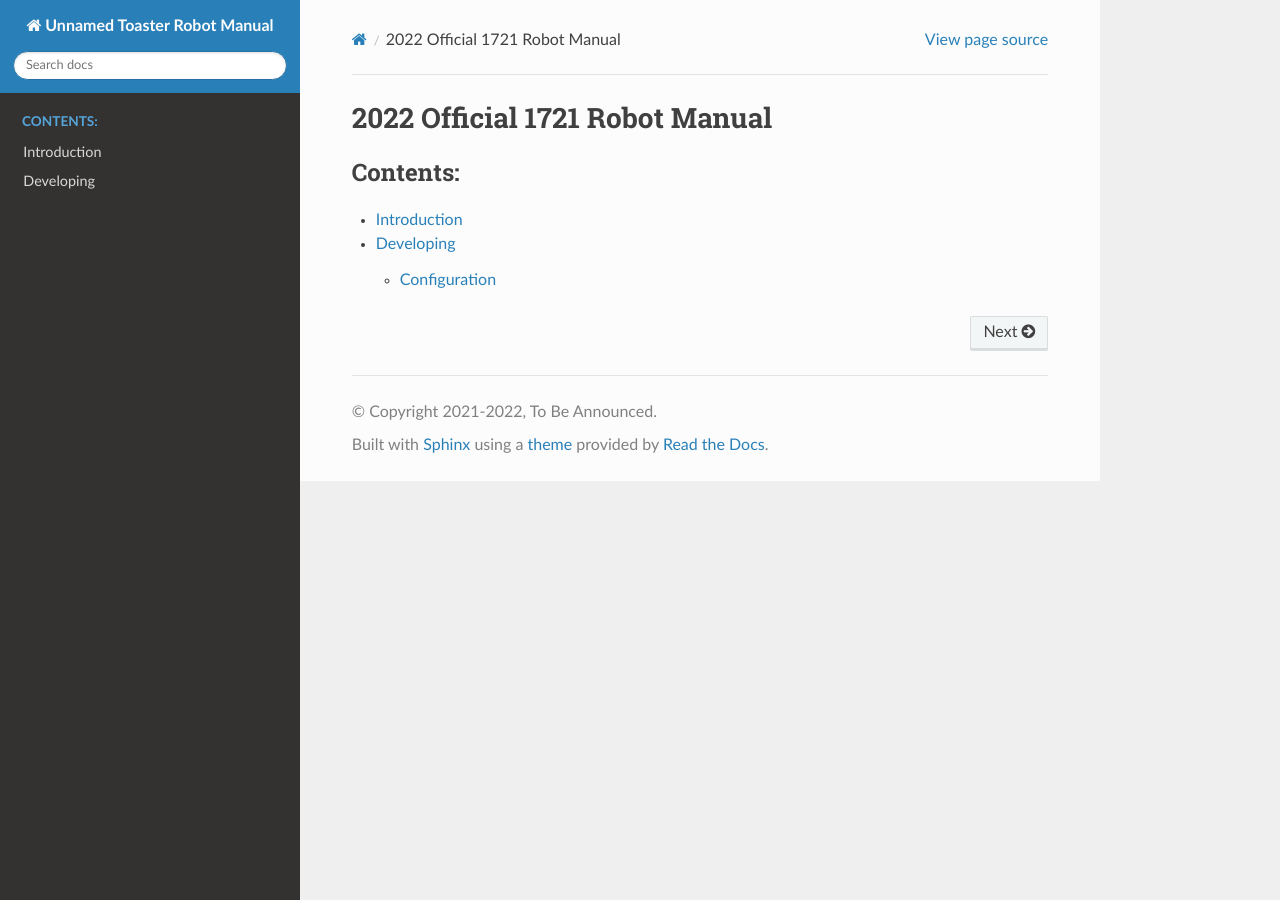
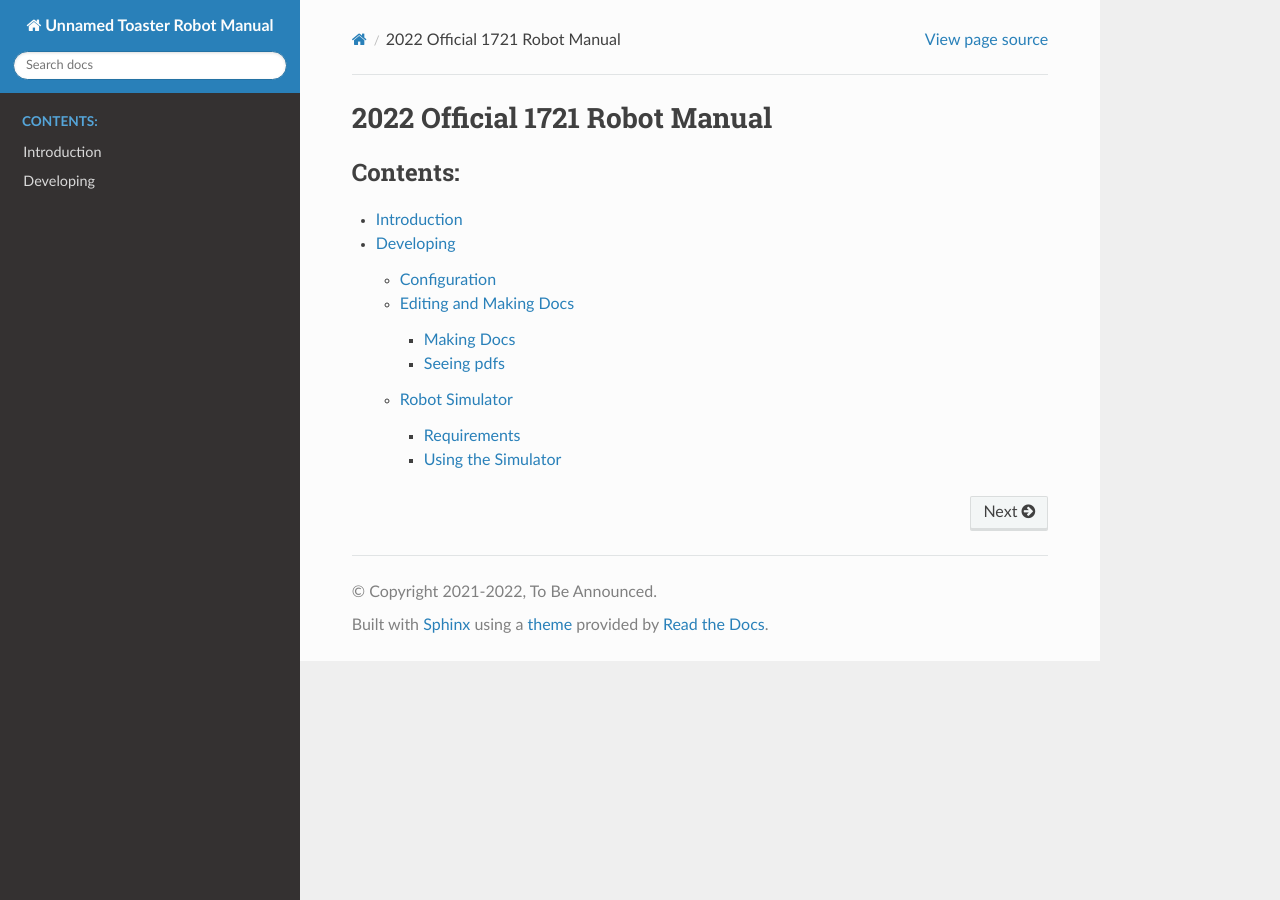
Before and after one commit to FRC-1721/1721-RapidReact, a Sphinx documentation site: the page built from docs/index.rst, in a window 1280 px wide. Built offline with Sphinx 7.4.7 and the Read the Docs theme 2.0.0, drawn with Linux system fonts in a browser that asks for light colours; some of the changed lines change nothing that is shown.

Commit message:
add pipenv files, Editing and Making docs, and Robot simulator

```diff
--- a/docs/developing/developing.rst
+++ b/docs/developing/developing.rst
@@ -14,3 +14,57 @@
 
 .. literalinclude:: ../../rio/constants/robot_hardware.yaml
   :language: YAML
+
+
+Editing and Making Docs
+========================
+
+you will need
+
+.. code-block:: shell
+
+   # Ubuntu.Debian users
+   sudo apt install texlive-latex-recommended texlive-latex-extra texlive-pictures pandoc rename latexmk
+
+Making Docs
+-----------
+
+Go into the ``Docs`` in ``pre2022season``, once there you can run
+
+.. code-block:: shell
+
+   pipenv install # this step may take a while
+   pipenv shell
+   make latexpdf # this makes a pdf of the manuel
+
+Seeing pdfs
+-----------
+
+You should then open ``rio`` within your file manager, within ``rio`` there will be a ``_build`` in there is the pdf you just made.
+
+Robot Simulator
+===============
+
+
+Requirements
+------------
+
+Go to directory ``rio`` then run
+
+.. code-block:: shell
+
+   pipenv install # this step may take some time
+   pipenv shell
+   make sim # this run the command python3 robot.py sim
+
+This will make a simulation of the robot
+
+Using the Simulator
+-------------------
+
+To be able to "operate" the robot while any mode will work it is recommended that under robot state, Teleoperated is enabled.
+Under the Joysticks there will be Joysticks 1-5 all grayed out to select one go to System Joysticks and drag on over.
+When starting up the program there will be no input method selected, under System Joysticks there may be Joysticks, Xbox controllers, or Keyboards 0-3.
+Joysticks and Xbox controllers work as if piloting an actual robot.
+Keyboard 0 is the WASD keys to move and E and R to rotate the controller.
+Keyboards 1-3 are differing controller schemes that are useless for the purposes of testing.
```
Also changed, not shown: 2 other files.
